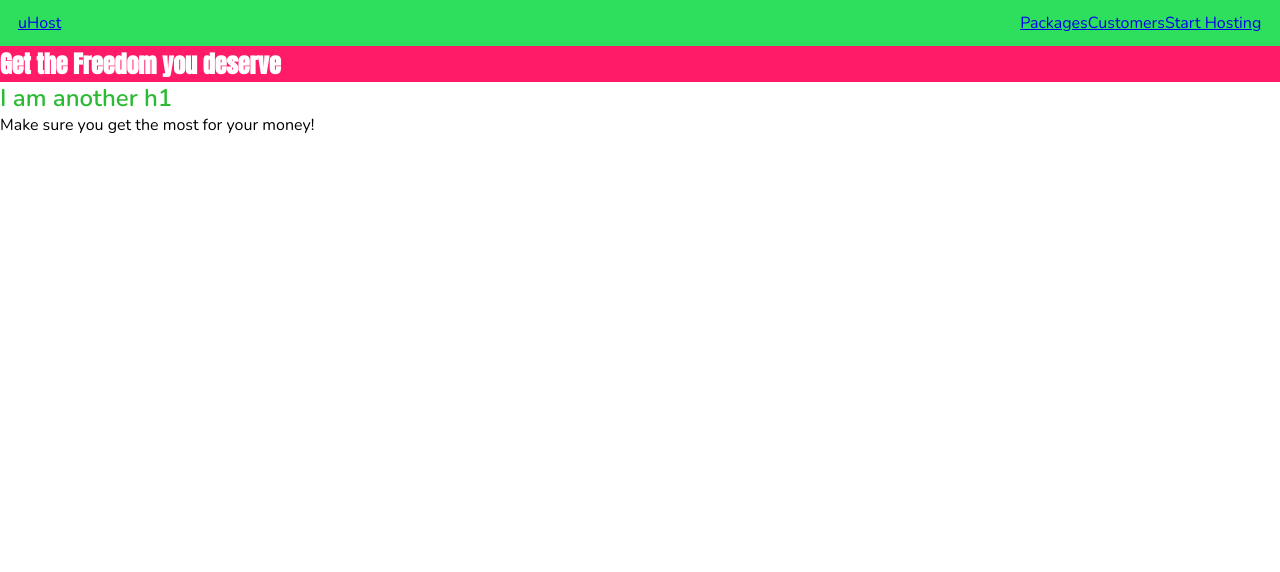
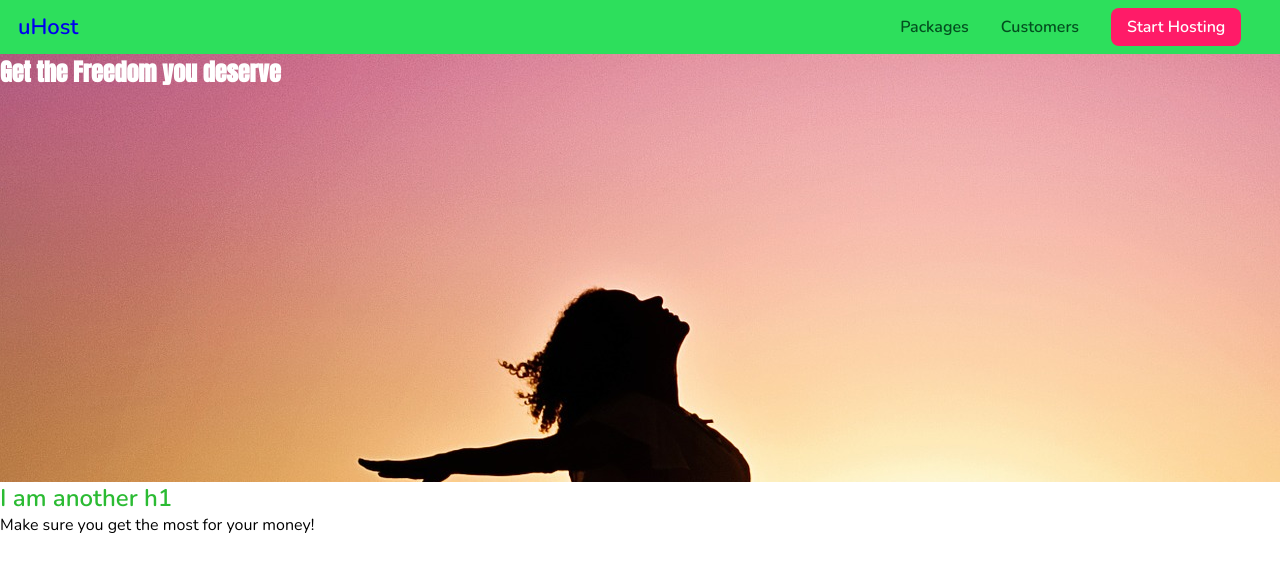
Before and after one commit to BigBrainSmolBoi/learning_css, a React (Create React App) app: page / in a window 1280 px wide. Shown: the top 572 px of the page. Built offline with nearby package versions, Linux system fonts and the light colour scheme.

Commit message:
working on navigation and image

```diff
--- a/src/components/Basics/Basics.module.css
+++ b/src/components/Basics/Basics.module.css
@@ -9,6 +9,8 @@ body {
 
 .titleBar {
   background: #ff1b68;
+  height: 428px;
+  background: url('../../assets/freedom.jpg');
 }
 
 .subTitle {
--- a/src/components/Navigation/Navigation.js
+++ b/src/components/Navigation/Navigation.js
@@ -6,7 +6,9 @@ export default function Navigation() {
   return (
     <header className={classes.mainHeader}>
       <div>
-        <a href='#'>uHost</a>
+        <a href='#' className={classes.mainHeaderBrand}>
+          uHost
+        </a>
       </div>
       <nav className={classes.mainNav}>
         <ul className={classes.mainNavItems}>
@@ -16,7 +18,7 @@ export default function Navigation() {
           <li className={classes.mainNavItem}>
             <a href='#'>Customers</a>
           </li>
-          <li className={classes.mainNavItem}>
+          <li className={`${classes.mainNavItem} ${classes.mainNavItemCta}`}>
             <a href='#'>Start Hosting</a>
           </li>
         </ul>
--- a/src/components/Navigation/Navigation.module.css
+++ b/src/components/Navigation/Navigation.module.css
@@ -5,12 +5,20 @@
 }
 
 .mainHeader > div {
+  vertical-align: middle;
   display: inline-block;
 }
 
+.mainHeaderBrand {
+  font-size: 22px;
+  font-weight: bold;
+  text-decoration: none;
+}
+
 .mainNav {
+  vertical-align: middle;
   text-align: right;
-  width: calc(100% - 44px);
+  width: calc(100% - 65px);
   display: inline-block;
 }
 
@@ -22,4 +30,32 @@
 
 .mainNavItem {
   display: inline-block;
+  margin: 0 16px;
 }
+
+.mainNavItem a {
+  color: #034f1f;
+  text-decoration: none;
+  padding: 3px 0;
+  font-weight: bold;
+}
+
+.mainNavItem a:hover,
+.mainNavItem a:active {
+  color: white;
+  border-bottom: 5px solid white;
+}
+
+.mainNavItemCta a {
+  background: #ff1b68;
+  color: white;
+  border-radius: 8px;
+  padding: 8px 16px;
+}
+
+.mainNavItemCta a:hover,
+.mainNavItemCta a:active {
+  background: white;
+  color: #ff1b68;
+  border: none;
+}
```
Also changed, not shown: src/assets/freedom.jpg (added), 1 other file (tests, documents, lock files or other folders).
